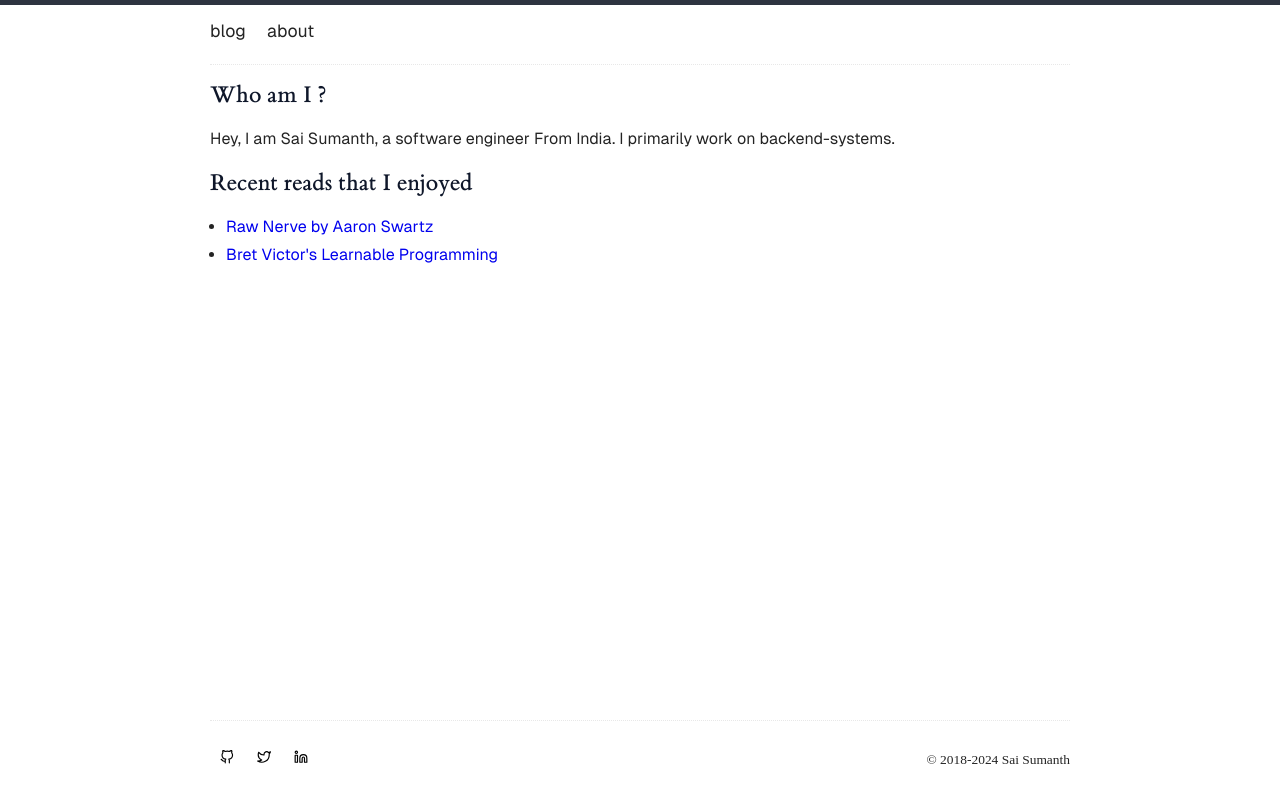
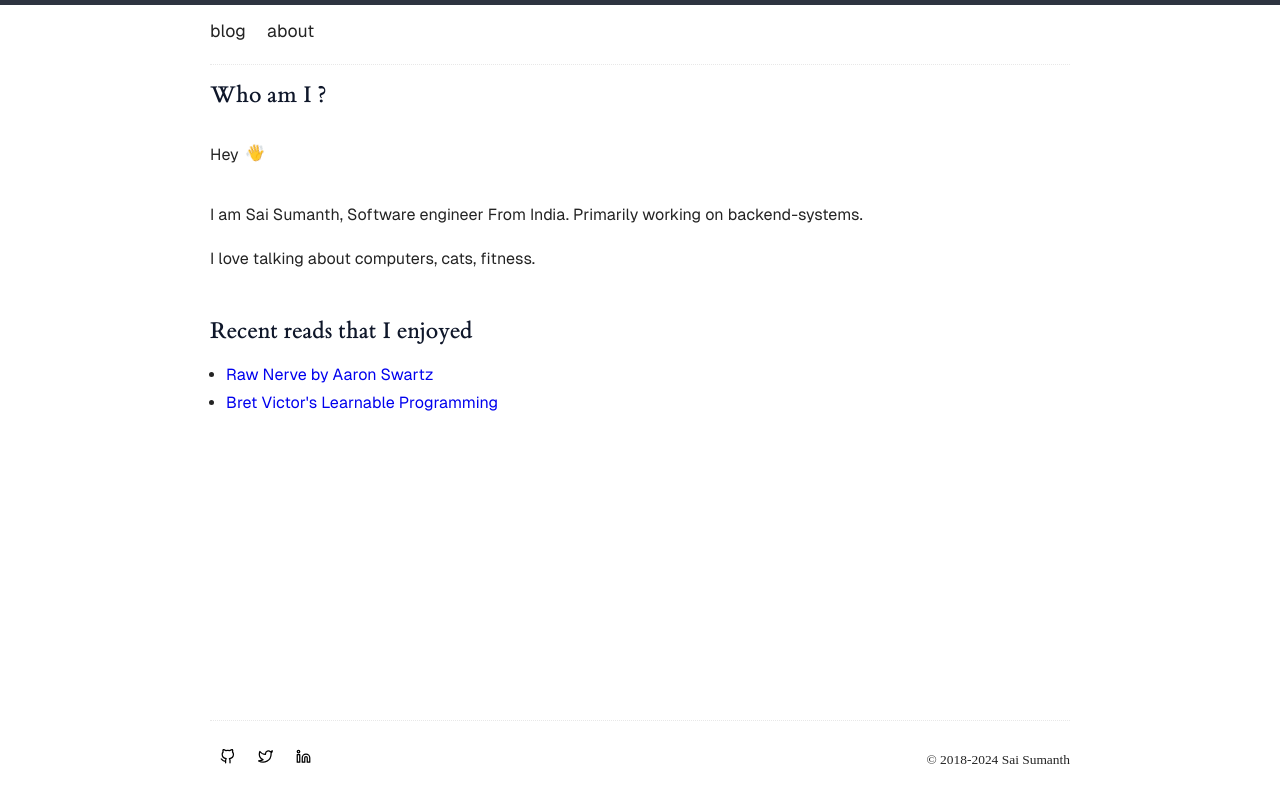
Before and after one commit to Sai7xp/personal-site, a Gatsby site: page /about in a window 1280 px wide. Built offline with nearby package versions, Linux system fonts and the light colour scheme; Gatsby itself is replaced by a stand-in of ours.

Commit message:
updated content

```diff
--- a/src/components/Footer/footer.css
+++ b/src/components/Footer/footer.css
@@ -14,8 +14,8 @@ footer {
 
 .social-svg-image {
   margin: 0 10px;
-  width: 14px;
-  height: 14px;
+  width: 15px;
+  height: 15px;
 }
 .site-footer a,
 .site-footer a:visited {
--- a/src/components/Layout/layout.css
+++ b/src/components/Layout/layout.css
@@ -223,6 +223,37 @@ h6 {
   color: #0f172a;
 }
 
+.wave {
+  animation-name: wave-animation;
+  animation-duration: 2.5s;
+  animation-iteration-count: infinite;
+  transform-origin: 90% 70%;
+  display: inline-block;
+}
+
+@keyframes wave-animation {
+  0% {
+    transform: rotate(0deg);
+  }
+  10% {
+    transform: rotate(-25deg);
+  }
+  20% {
+    transform: rotate(18deg);
+  }
+  30% {
+    transform: rotate(-12deg);
+  }
+  40% {
+    transform: rotate(9deg);
+  }
+  50% {
+    transform: rotate(0deg);
+  }
+  100% {
+    transform: rotate(0deg);
+  }
+}
 .main-wrapper {
   max-width: 860px;
   margin: 0 auto;
@@ -316,3 +347,8 @@ html.transition *::before {
   transition: all 500ms !important;
   transition-delay: 0 !important;
 }
+
+.blog-intro p {
+  /* color: var(--secondary-text-color); */
+  font-family: 'sofia';
+}
--- a/src/pages/about.js
+++ b/src/pages/about.js
@@ -7,11 +7,21 @@ import ProjectPage from './portfolio';
 
 const IndexPage = () => (
   <Layout>
+    <SEO title="About" keywords={['sai7xp info', 'sai sumanth info', 'about sai sumanth', 'about sai7xp', 'sai7xp']} />
     <h2>Who am I ?</h2>
-    <SEO title="About" keywords={['sai7xp info', 'sai sumanth info', 'about sai sumanth', 'about sai7xp', 'sai7xp']} />
     <div className="post-content">
-      <p>Hey, I am Sai Sumanth, a software engineer From India. I primarily work on backend-systems. </p>
+      <p className="">
+        Hey <p className="wave">👋</p>
+      </p>
+      <p>
+        I am Sai Sumanth, Software engineer From India. Primarily working on backend-systems.
+        {/* I built
+        Take a look at GitHub to
+        see what I've built over the past few years.{' '} */}
+      </p>
 
+      <p>I love talking about computers, cats, fitness.</p>
+      <br />
       <h2>Recent reads that I enjoyed</h2>
       <ul>
         <li>
--- a/src/pages/portfolio.css
+++ b/src/pages/portfolio.css
@@ -20,6 +20,13 @@
   transition: padding-left 0.4s ease;
 }
 
+.wave {
+  animation-name: wave-animation;
+  animation-duration: 2.5s;
+  animation-iteration-count: infinite;
+  transform-origin: 90% 70%;
+  display: inline-block;
+}
 .mini-projects-ul li:last-child {
   border-bottom: none;
 }
--- a/src/templates/post.css
+++ b/src/templates/post.css
@@ -82,7 +82,7 @@
 }
 
 .post-content p {
-  margin-top: 8px;
+  margin: 8px 0px;
 }
 
 .post-content img {
```
Also changed, not shown: src/components/Footer/index.js (+4 -4 lines), src/pages/index.js (+7 -0 lines), src/images/github.svg (renamed from src/components/Footer/github.svg), src/images/linkedin.svg (renamed from src/components/Footer/linkedin.svg), src/images/mail.svg (renamed from src/components/Footer/mail.svg), src/images/twitter.svg (renamed from src/components/Footer/twitter.svg), src/images/wave.png (added).
